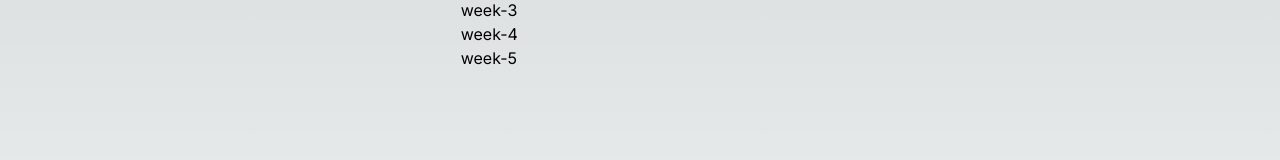
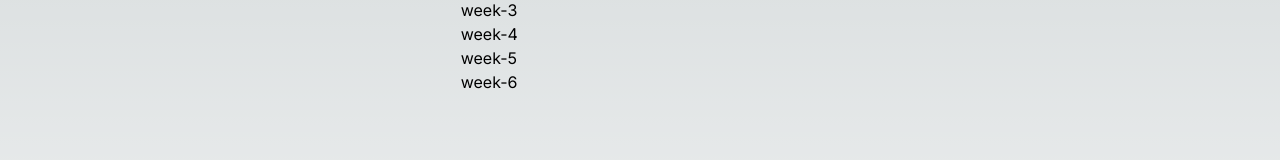
Before and after one commit to sheraj923/cprg306-assignments, a Next.js app in the folder cprg306-assignments/: page / in a window 1280 px wide. Shown: the part 146-306 px from the top of the page. Built offline with nearby package versions, Linux system fonts and the light colour scheme.

Commit message:
Update page.js

```diff
--- a/cprg306-assignments/app/page.js
+++ b/cprg306-assignments/app/page.js
@@ -11,6 +11,7 @@ export default function Home() {
           <li><Link href="/week-3" >week-3</Link></li>
           <li><Link href="/week-4" >week-4</Link></li>
           <li><Link href="/week-5" >week-5</Link></li>
+          <li><Link href="/week-6" >week-6</Link></li>
         </ul>
       </div>
     </main>
```
